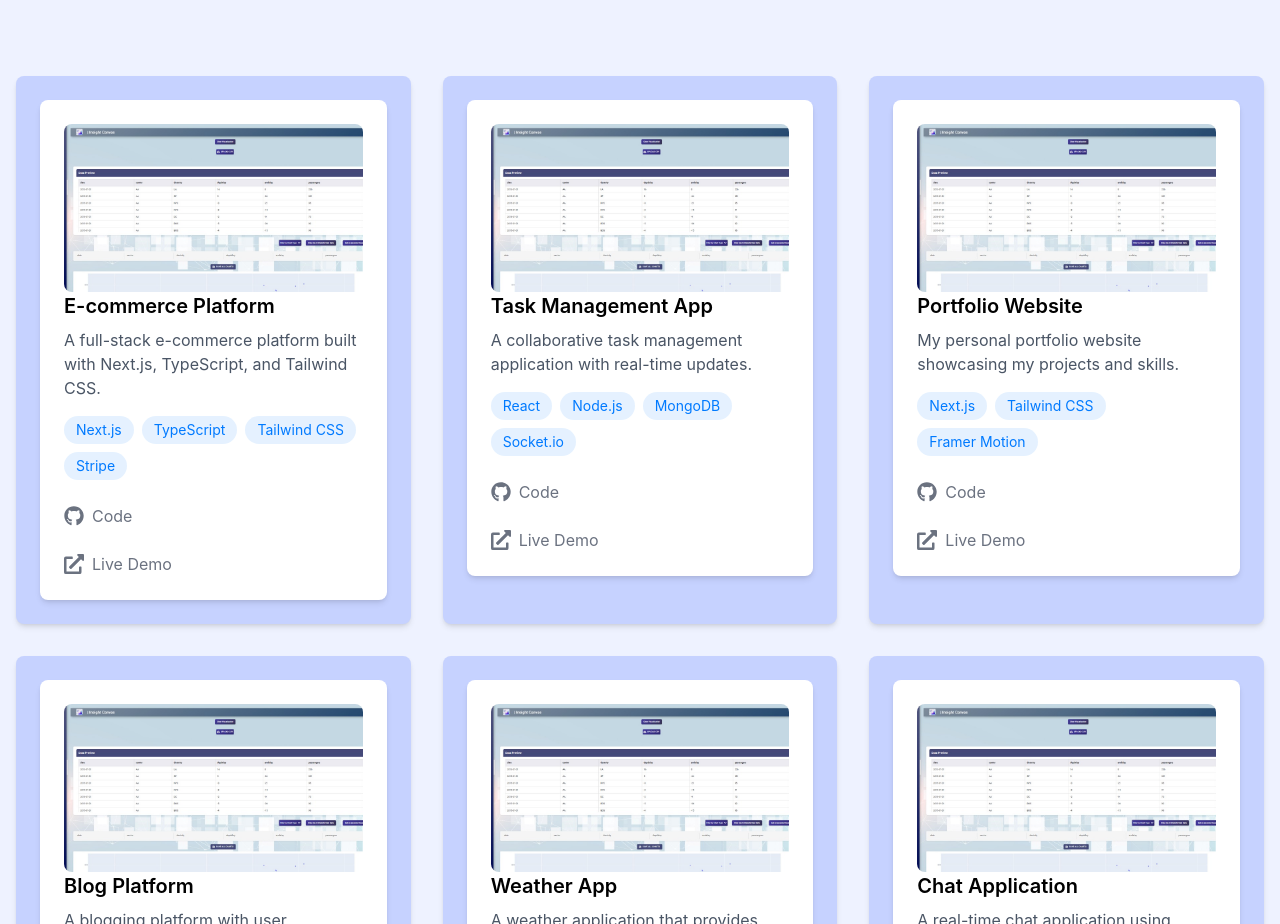
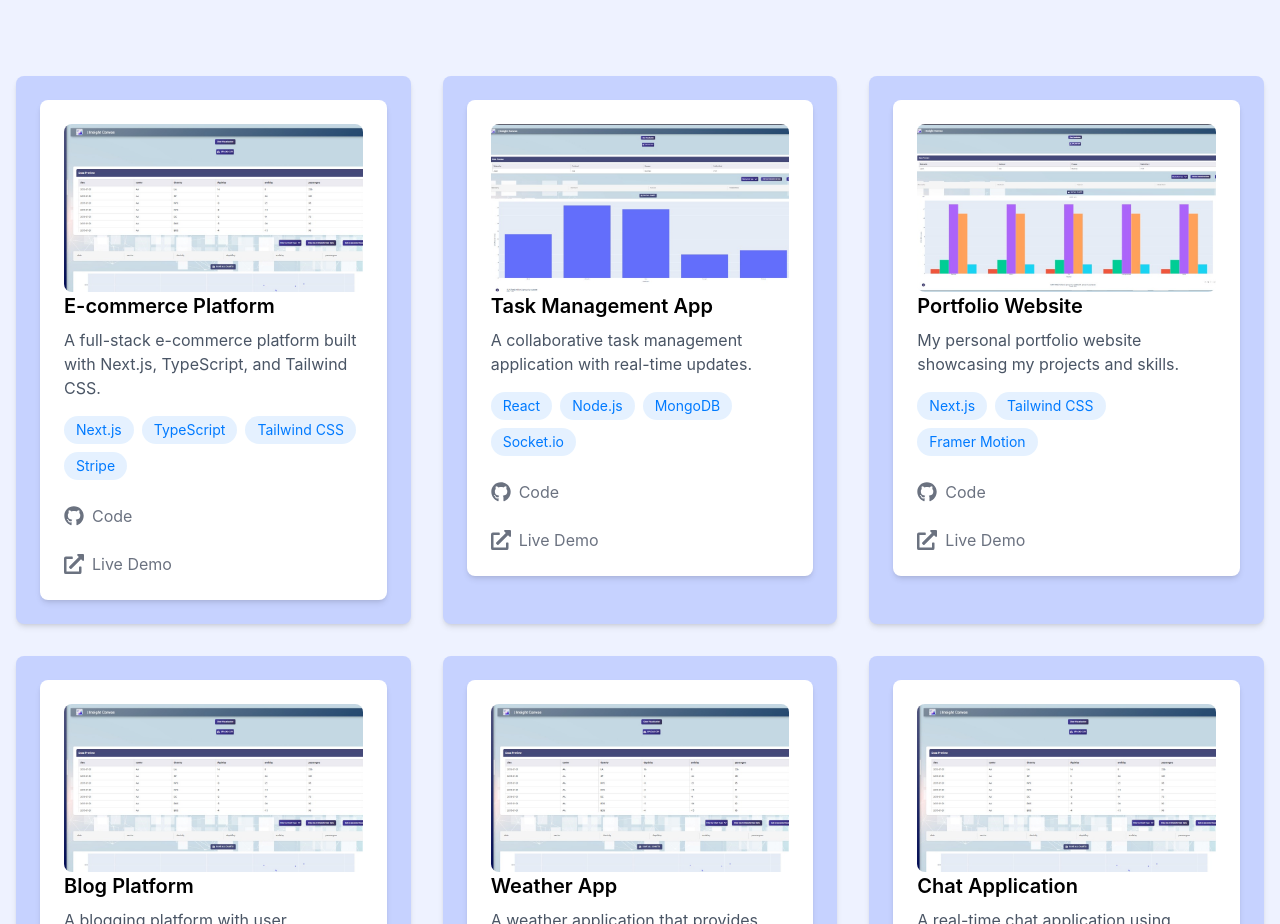
Before and after one commit to jkgithub02/my_portfolio, a Next.js app: page / in a window 1280 px wide. Shown: the part 800-1724 px from the top of the page. Built offline with nearby package versions, Linux system fonts and the light colour scheme.

Commit message:
image path fix#4

```diff
--- a/next.config.ts
+++ b/next.config.ts
@@ -1,15 +1,6 @@
 import type { NextConfig } from "next";
 
 const isProd = process.env.NODE_ENV === 'production'
-
-export const getBasePath = () => {
-  const isProd = process.env.NODE_ENV === 'production';
-  return isProd ? '/my_portfolio' : '';
-};
-
-export const getImagePath = (imagePath: string) => {
-  return `${getBasePath()}${imagePath}`;
-};
 
 const nextConfig: NextConfig = {
   output: 'export',
--- /dev/null
+++ b/src/app/utils/imagePath.ts
@@ -0,0 +1,8 @@
+export const getBasePath = () => {
+  const isProd = process.env.NODE_ENV === 'production';
+  return isProd ? '/my_portfolio' : '';
+};
+
+export const getImagePath = (imagePath: string) => {
+  return `${getBasePath()}${imagePath}`;
+};
--- a/src/components/Hero.tsx
+++ b/src/components/Hero.tsx
@@ -5,7 +5,8 @@ import { FaGithub, FaInstagram, FaLinkedin } from 'react-icons/fa'
 import Link from 'next/link'
 import { motion } from 'framer-motion'
 import { fadeInUp,  scaleIn, slideInLeft, slideInRight } from '@/app/utils/animations'
-import { getImagePath } from '../../next.config'
+import { getImagePath } from '@/app/utils/imagePath'
+
 
 const Hero = () => {
     return (
--- a/src/content/projects.ts
+++ b/src/content/projects.ts
@@ -1,5 +1,5 @@
 import { Project } from "@/types";
-import { getImagePath } from "../../next.config";
+import { getImagePath } from "@/app/utils/imagePath";
 
 export const projects: Project[] = [
   {
@@ -16,7 +16,7 @@ export const projects: Project[] = [
     technologies: ['React', 'Node.js', 'MongoDB', 'Socket.io'],
     githubLink: 'https://github.com',
     demoLink: 'https://demo.com',
-    image: getImagePath('/projects/ic1.jpg'),
+    image: getImagePath('/projects/ic2.jpg'),
   },
   {
     title: 'Portfolio Website',
@@ -24,7 +24,7 @@ export const projects: Project[] = [
     technologies: ['Next.js', 'Tailwind CSS', 'Framer Motion'],
     githubLink: 'https://github.com',
     demoLink: 'https://demo.com',
-    image: getImagePath('/projects/ic1.jpg'),
+    image: getImagePath('/projects/ic3.jpg'),
   },
   {
     title: 'Blog Platform',
```
